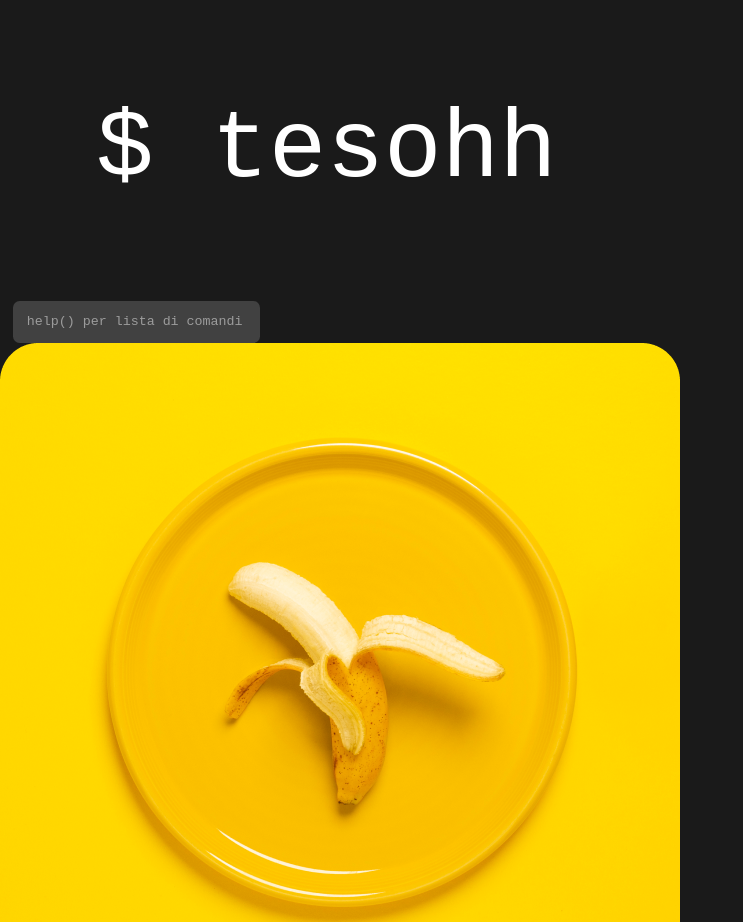
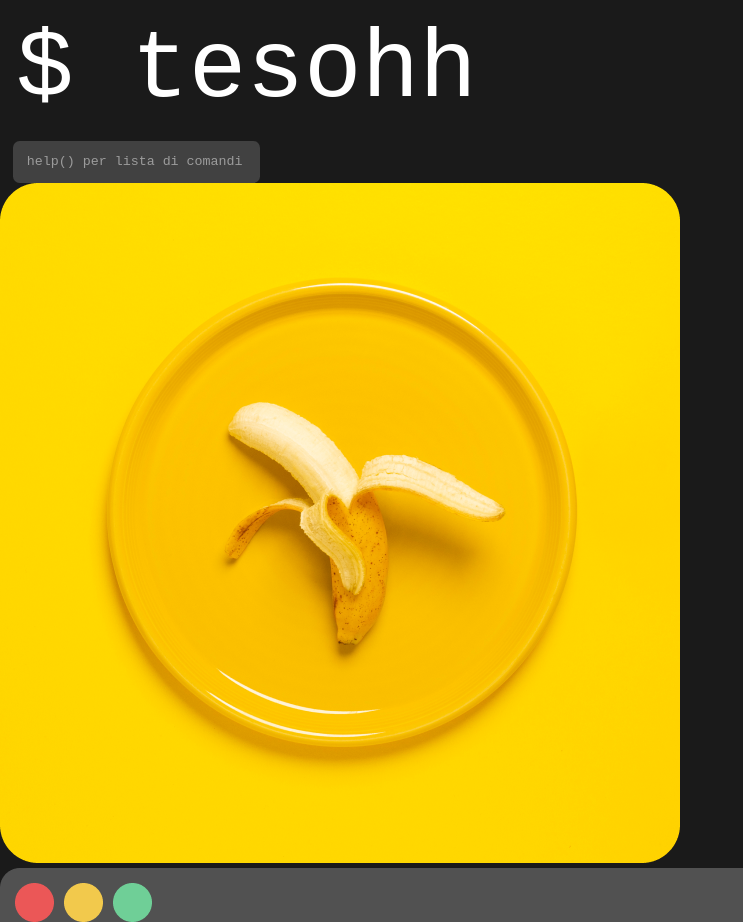
Before and after one commit to Tesohh/portfoliov2, a plain HTML site: page index.html in a window 1280 px wide. Shown: the top 922 px of the page, without its empty margins (0-743 px from the left). Drawn offline with Linux system fonts and the light colour scheme.

Commit message:
refactoring html

```diff
--- a/css/main.css
+++ b/css/main.css
@@ -11,9 +11,12 @@ body {
 }
 
 .title {
+    font-family: 'Source Code Pro';
+    font-style: normal;
     font-weight: normal;
-    margin: 1em;
     font-size: 96px;
+    /*line-height: 121px;*/
+    margin:1rem;
 }
 
 .text-white{
@@ -44,6 +47,7 @@ input[type="text"] {
     border: none;
     margin-left: 1em;
     width: 16.5em;
+
 }
 .font, .font::placeholder,.font[type="text"] {
     font-family: 'Source Code Pro', monospace;
--- a/index.html
+++ b/index.html
@@ -1,25 +1,42 @@
 <!DOCTYPE html>
 <html lang="en">
+
 <head>
     <meta charset="UTF-8">
     <meta name="viewport" content="width=device-width, initial-scale=1.0">
     <title>$ tesohh</title>
     <link rel="stylesheet" href="css/main.css">
 </head>
+
 <body class="bg-dark">
     <!-- bg-dark  -->
-    <div>
+    <div id="sinistra">
+        <div id="testa">
+            <div id="logo">
                 <h1 class="title text-white font">$ tesohh</h1>
-        <div class="form-container">
-            <form action="" >
+            </div>
+            <div id="input" class="form-container">
+                <form action="">
                     <div class="prompt">
-
-                <input class="font" placeholder="help() per lista di comandi" type="text" name="command" id="command">
+                        <input class="font" placeholder="help() per lista di comandi" type="text" name="command"
+                            id="command">
+                    </div>
                 </form>
             </div>
         </div>
+        <div id="immagine">
             <img src="assets/bananatest.png" alt="">
+        </div>
+    </div>
+    <div id="destra">
+        <div id="terminale">
             <img src="assets/term.png" alt="a terminal window">
+        </div>
+    </div>
+
+
+
 </body>
+
 </html>
 <!-- banana -->
```
Lines whose indentation alone changed are shown as unchanged.
